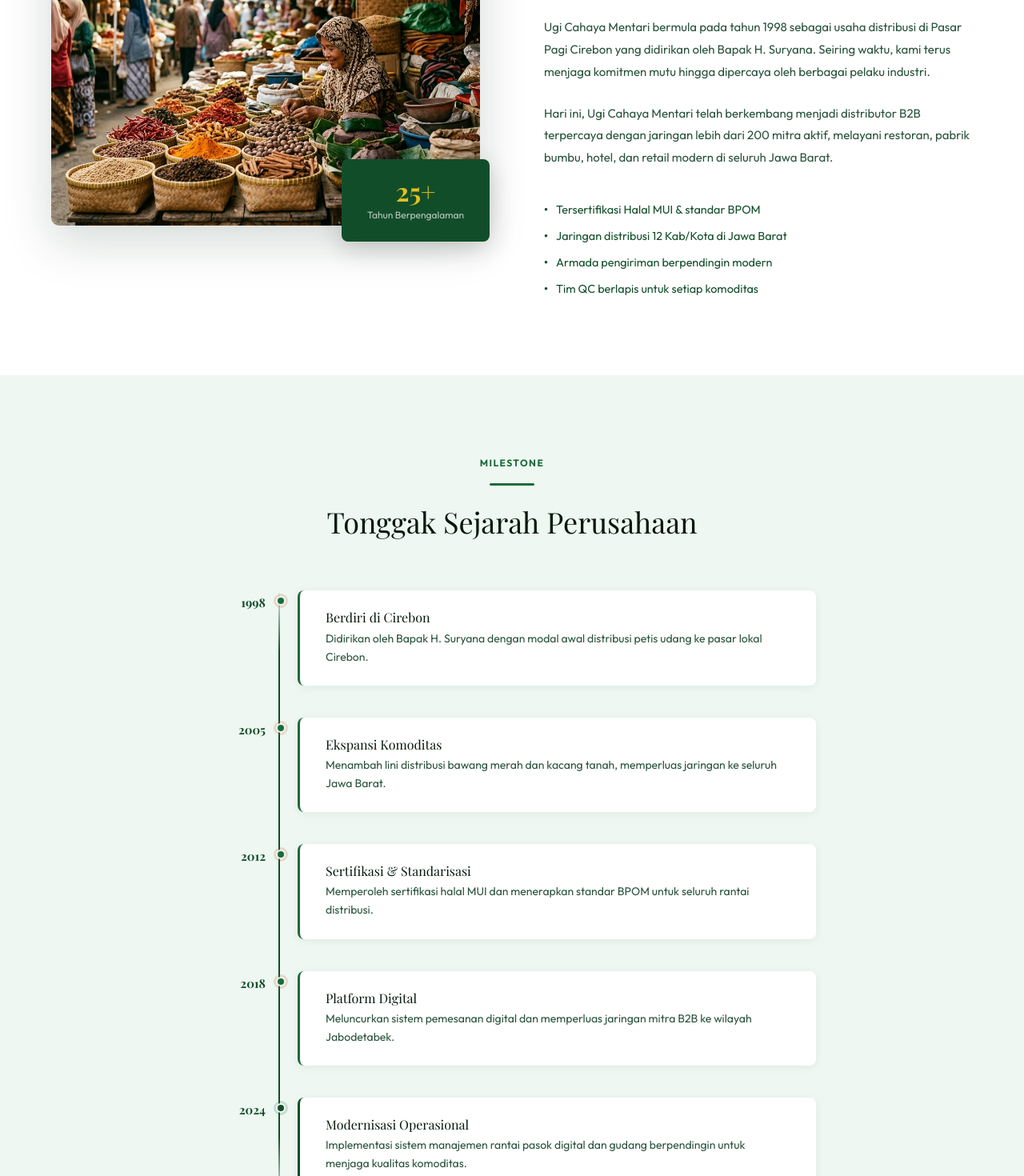
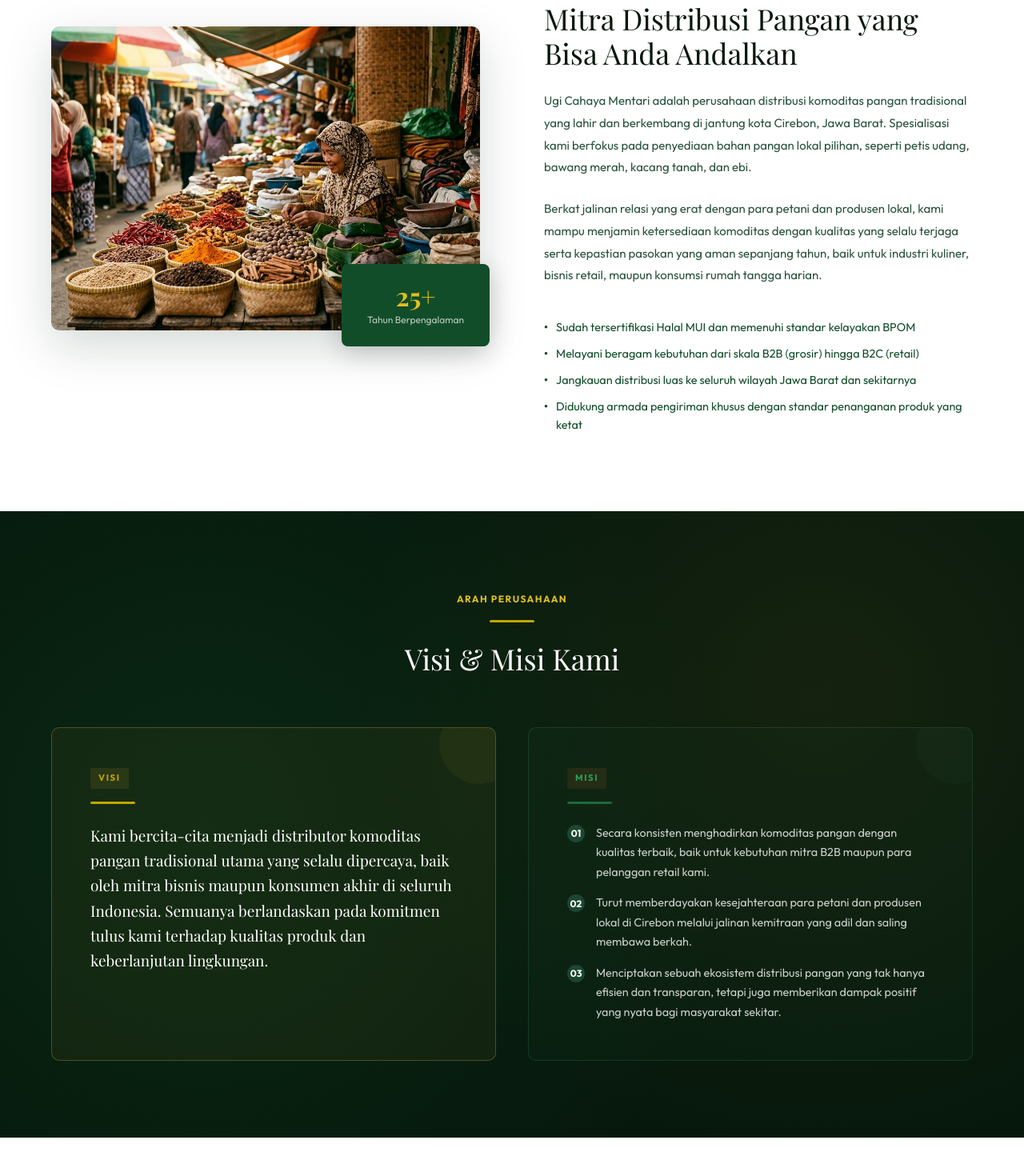
Before and after one commit to zahratuthohiroh/Company-Profile-V2, a Next.js app in the folder company-profile-v1/: page /tentang in a window 1280 px wide. Shown: the part 860-2330 px from the top of the page at 80% size. Built offline with nearby package versions, Linux system fonts and the light colour scheme.

Commit message:
fix: logic riwayat dan grafik, bug card produk, fix footer

```diff
--- a/company-profile-v1/src/app/kontak/page.tsx
+++ b/company-profile-v1/src/app/kontak/page.tsx
@@ -11,7 +11,7 @@ const contactCards = [
   {
     label: 'Alamat Kantor',
     lines: ['Jl. Bojong Kaler No. 51 RT 03 RW 12,', 'Cigadung, Cibeunying Kaler'],
-    cta: { label: 'Lihat di Google Maps', href: 'https://maps.google.com/?q=Jl+Bojong+Kaler+No+51+Cigadung+Cibeunying+Kaler', external: true },
+    cta: null,
   },
   {
     label: 'Telepon',
--- a/company-profile-v1/src/app/layanan/page.tsx
+++ b/company-profile-v1/src/app/layanan/page.tsx
@@ -28,7 +28,7 @@ const visualAssetsMap: Record<string, any> = {
     image: '/petis-udang.png',
     origin: 'Cirebon, Jawa Barat',
     grade: 'Grade A / Grade B',
-    features: ['Kadar protein tinggi', 'Bebas pengawet buatan', 'Tersertifikasi Halal MUI', 'Kemasan industri 1kg - 25kg'],
+    features: [],
     color: '#2D6A4F',
     overlayColor: 'rgba(18,55,32,0.72)',
     borderColor: 'rgba(45,106,79,0.22)',
@@ -38,7 +38,7 @@ const visualAssetsMap: Record<string, any> = {
     image: '/bawang-merah.png',
     origin: 'Brebes & Cirebon, Jawa Barat',
     grade: 'Super / Medium / Industri',
-    features: ['Sortir manual berlapis', 'Kadar air optimal', 'Tersedia stok konsisten', 'Pengiriman terjadwal'],
+    features: [],
     color: '#1A5C5C',
     overlayColor: 'rgba(14,55,55,0.72)',
     borderColor: 'rgba(26,92,92,0.22)',
@@ -48,7 +48,7 @@ const visualAssetsMap: Record<string, any> = {
     image: '/kacang-tanah.png',
     origin: 'Majalengka & Cirebon',
     grade: 'Kulit / Kupas / Sangrai',
-    features: ['Ukuran seragam & besar', 'Kadar aflatoksin terkontrol', 'Terseria varian kupas & kulit', 'MOQ fleksibel per kuintal'],
+    features: [],
     color: '#5A7A2E',
     overlayColor: 'rgba(40,55,14,0.72)',
     borderColor: 'rgba(90,122,46,0.22)',
@@ -58,7 +58,7 @@ const visualAssetsMap: Record<string, any> = {
     image: '/ebi.png',
     origin: 'Pesisir Cirebon & Indramayu',
     grade: 'Pilihan / Reguler',
-    features: ['Dikeringkan secara alami', 'Aroma kuat & harum', 'Ukuran seragam', 'Kemasan vakum tersedia'],
+    features: [],
     color: '#40916C',
     overlayColor: 'rgba(20,65,50,0.72)',
     borderColor: 'rgba(64,145,108,0.22)',
@@ -66,8 +66,8 @@ const visualAssetsMap: Record<string, any> = {
 };
 
 const services = [
-  { image: '/illus-distribusi.png', accentColor: '#2D6A4F', title: 'Distribusi B2B', desc: 'Layanan distribusi skala besar dengan jadwal pengiriman reguler ke seluruh wilayah Jawa Barat.' },
-  { image: '/illus-industri.png', accentColor: '#1A5C5C', title: 'Kemitraan Industri', desc: 'Program kemitraan khusus untuk pabrik bumbu, produsen makanan, hotel, dan jaringan restoran.' },
+  { image: '/illus-distribusi.png', accentColor: '#2D6A4F', title: 'Distribusi Skala Besar (B2B)', desc: 'Kami siap mendukung kelancaran operasional bisnis Anda melalui pasokan komoditas skala besar dengan kepastian jadwal pengiriman yang selalu dapat diandalkan.' },
+  { image: '/illus-industri.png', accentColor: '#1A5C5C', title: 'Kemitraan Industri & Horeka', desc: 'Program kerja sama strategis yang dirancang khusus untuk produsen makanan, hotel, dan jaringan restoran dengan jaminan kualitas dan penawaran harga grosir terbaik.' },
 ];
 
 export default async function LayananPage() {
@@ -80,7 +80,7 @@ export default async function LayananPage() {
       image: '/petis-udang.png',
       origin: 'Cirebon, Jawa Barat',
       grade: 'Standard B2B',
-      features: ['Mutu Standar Industri', 'Rantai Pasok Terjamin'],
+      features: [],
       color: '#2D6A4F',
       overlayColor: 'rgba(18,55,32,0.72)',
       borderColor: 'rgba(45,106,79,0.22)',
@@ -136,7 +136,7 @@ export default async function LayananPage() {
         <div className="container-site" style={{ position: 'relative', zIndex: 1 }}>
           <span className="section-label-light animate-fade-in-up">Informasi Produk</span>
           <h1 className="animate-fade-in-up-delay-1" style={{ fontSize: 'clamp(2rem, 4vw, 3rem)', color: 'white', marginBottom: 'var(--space-3)' }}>
-            Katalog Komoditas & Analisis Pasar
+            Katalog Komoditas Pilihan
           </h1>
         </div>
       </section>
@@ -176,13 +176,12 @@ export default async function LayananPage() {
                     <div style={{ position: 'absolute', inset: 0, background: `linear-gradient(to top, ${item.overlayColor} 0%, rgba(0,0,0,0.30) 100%)` }} />
                     <div style={{ position: 'absolute', inset: 0, padding: 'var(--space-4)', display: 'flex', flexDirection: 'column', justifyContent: 'flex-end' }}>
                       <h2 style={{ fontSize: '1.375rem', color: 'white', marginBottom: '4px' }}>{item.name}</h2>
-                      <span style={{ fontSize: '0.8rem', color: 'rgba(255,255,255,0.80)' }}>Asal: {item.origin} | Grade: {item.grade}</span>
                     </div>
                   </div>
 
                   {/* Body */}
                   <div style={{ padding: 'var(--space-4)' }}>
-                    <p style={{ fontSize: '0.9rem', color: 'var(--color-stone)', lineHeight: 1.75, marginBottom: 'var(--space-3)', minHeight: '70px' }}>{item.desc}</p>
+                    <p className="line-clamp-4" style={{ fontSize: '0.9rem', color: 'var(--color-stone)', lineHeight: 1.75, marginBottom: 'var(--space-3)', minHeight: '100px' }}>{item.desc}</p>
 
                     <ul style={{ listStyle: 'none', display: 'flex', flexDirection: 'column', gap: '8px', marginBottom: 'var(--space-4)' }}>
                       {item.features.map((f: string) => (
@@ -194,19 +193,21 @@ export default async function LayananPage() {
 
                     <Link
                       href={`/layanan/${item.dbId}`}
+                      className="hover:-translate-y-1 hover:shadow-md transition-all duration-200"
                       style={{
-                        display: 'inline-flex',
+                        display: 'flex',
                         alignItems: 'center',
                         justifyContent: 'center',
-                        fontSize: '0.875rem',
+                        width: '100%',
+                        fontSize: '1rem',
                         fontWeight: 600,
                         color: 'white',
                         backgroundColor: item.color,
                         textDecoration: 'none',
-                        padding: '10px 18px',
-                        borderRadius: '6px',
-                        boxShadow: '0 2px 4px rgba(0,0,0,0.1)',
-                        marginTop: 'var(--space-2)'
+                        padding: '12px 24px',
+                        borderRadius: '8px',
+                        boxShadow: '0 4px 6px rgba(0,0,0,0.1)',
+                        marginTop: 'var(--space-4)',
                       }}
                     >
                       Lihat Detail Produk
--- a/company-profile-v1/src/app/tentang/page.tsx
+++ b/company-profile-v1/src/app/tentang/page.tsx
@@ -7,19 +7,12 @@ export const metadata: Metadata = {
   description: 'Sejarah, visi, dan misi Ugi Cahaya Mentari sebagai distributor B2B komoditas pangan tradisional Cirebon sejak 1998.',
 };
 
-const milestones = [
-  { year: '1998', title: 'Berdiri di Cirebon', desc: 'Didirikan oleh Bapak H. Suryana dengan modal awal distribusi petis udang ke pasar lokal Cirebon.' },
-  { year: '2005', title: 'Ekspansi Komoditas', desc: 'Menambah lini distribusi bawang merah dan kacang tanah, memperluas jaringan ke seluruh Jawa Barat.' },
-  { year: '2012', title: 'Sertifikasi & Standarisasi', desc: 'Memperoleh sertifikasi halal MUI dan menerapkan standar BPOM untuk seluruh rantai distribusi.' },
-  { year: '2018', title: 'Platform Digital', desc: 'Meluncurkan sistem pemesanan digital dan memperluas jaringan mitra B2B ke wilayah Jabodetabek.' },
-  { year: '2024', title: 'Modernisasi Operasional', desc: 'Implementasi sistem manajemen rantai pasok digital dan gudang berpendingin untuk menjaga kualitas komoditas.' },
-];
 
 const values = [
-  { image: '/illus-integritas.png', accentColor: '#2D6A4F', title: 'Integritas',      desc: 'Kejujuran dalam setiap transaksi dan transparansi penuh dalam rantai distribusi.' },
-  { image: '/illus-kualitas.png',   accentColor: '#C89A2E', title: 'Kualitas',        desc: 'Standar seleksi ketat untuk setiap komoditas yang kami distribusikan.' },
-  { image: '/illus-kemitraan.png',  accentColor: '#1A5C5C', title: 'Kemitraan',       desc: 'Membangun hubungan jangka panjang yang saling menguntungkan dengan semua pemangku kepentingan.' },
-  { image: '/illus-keberlanjutan.png', accentColor: '#5A7A2E', title: 'Keberlanjutan', desc: 'Mendukung petani lokal dan praktik pertanian yang berkelanjutan.' },
+  { image: '/illus-integritas.png', accentColor: '#2D6A4F', title: 'Integritas',      desc: 'Kami menjunjung tinggi kejujuran di setiap transaksi dan menjaga transparansi penuh di seluruh rantai distribusi kami.' },
+  { image: '/illus-kualitas.png',   accentColor: '#C89A2E', title: 'Kualitas',        desc: 'Setiap komoditas yang sampai ke tangan Anda telah melewati proses seleksi yang sangat ketat sesuai standar kami.' },
+  { image: '/illus-kemitraan.png',  accentColor: '#1A5C5C', title: 'Kemitraan',       desc: 'Kami tidak sekadar berbisnis, tetapi membangun hubungan jangka panjang yang saling menguntungkan dengan semua pihak.' },
+  { image: '/illus-keberlanjutan.png', accentColor: '#5A7A2E', title: 'Keberlanjutan', desc: 'Kami berupaya mendukung kesejahteraan petani lokal serta mendorong praktik pertanian yang ramah lingkungan demi masa depan.' },
 ];
 
 const stats = [
@@ -68,7 +61,7 @@ export default function TentangPage() {
             Tentang Ugi Cahaya Mentari
           </h1>
           <p className="animate-fade-in-up-delay-2" style={{ color: 'rgba(255,255,255,0.65)', fontSize: '1.0625rem', maxWidth: '560px', lineHeight: 1.8 }}>
-            Berpengalaman lebih dari 20 tahun memasok komoditas pangan Cirebon untuk memenuhi skala dan standar industri modern.
+            Kami hadir sebagai distributor komoditas pangan tradisional yang bisa Anda percaya. Mulai dari kebutuhan industri berskala besar hingga dapur rumah tangga di seluruh Nusantara, kami siap menjadi jembatan penghubung antara hasil bumi produsen lokal dengan pasar yang lebih luas.
           </p>
 
           {/* Hero Stats Strip */}
@@ -144,24 +137,24 @@ export default function TentangPage() {
 
             {/* Text Side */}
             <div style={{ paddingTop: 'var(--space-4)' }}>
-              <span className="section-label">Sejarah Kami</span>
+              <span className="section-label">Siapa Kami</span>
               <div className="divider-terracotta" />
               <h2 style={{ fontSize: 'clamp(1.5rem, 3vw, 2.25rem)', marginBottom: 'var(--space-3)' }}>
-                Berawal dari Pasar Tradisional Cirebon
+                Mitra Distribusi Pangan yang Bisa Anda Andalkan
               </h2>
               <p style={{ color: 'var(--color-stone)', lineHeight: 1.85, marginBottom: 'var(--space-3)', fontSize: '0.9375rem' }}>
-                Ugi Cahaya Mentari bermula pada tahun 1998 sebagai usaha distribusi di Pasar Pagi Cirebon yang didirikan oleh Bapak H. Suryana. Seiring waktu, kami terus menjaga komitmen mutu hingga dipercaya oleh berbagai pelaku industri.
+                Ugi Cahaya Mentari adalah perusahaan distribusi komoditas pangan tradisional yang lahir dan berkembang di jantung kota Cirebon, Jawa Barat. Spesialisasi kami berfokus pada penyediaan bahan pangan lokal pilihan, seperti petis udang, bawang merah, kacang tanah, dan ebi.
               </p>
               <p style={{ color: 'var(--color-stone)', lineHeight: 1.85, fontSize: '0.9375rem', marginBottom: 'var(--space-5)' }}>
-                Hari ini, Ugi Cahaya Mentari telah berkembang menjadi distributor B2B terpercaya dengan jaringan lebih dari 200 mitra aktif, melayani restoran, pabrik bumbu, hotel, dan retail modern di seluruh Jawa Barat.
+                Berkat jalinan relasi yang erat dengan para petani dan produsen lokal, kami mampu menjamin ketersediaan komoditas dengan kualitas yang selalu terjaga serta kepastian pasokan yang aman sepanjang tahun, baik untuk industri kuliner, bisnis retail, maupun konsumsi rumah tangga harian.
               </p>
               {/* Highlights list */}
               <ul style={{ listStyle: 'none', display: 'flex', flexDirection: 'column', gap: '10px' }}>
                 {[
-                  'Tersertifikasi Halal MUI & standar BPOM',
-                  'Jaringan distribusi 12 Kab/Kota di Jawa Barat',
-                  'Armada pengiriman berpendingin modern',
-                  'Tim QC berlapis untuk setiap komoditas',
+                  'Sudah tersertifikasi Halal MUI dan memenuhi standar kelayakan BPOM',
+                  'Melayani beragam kebutuhan dari skala B2B (grosir) hingga B2C (retail)',
+                  'Jangkauan distribusi luas ke seluruh wilayah Jawa Barat dan sekitarnya',
+                  'Didukung armada pengiriman khusus dengan standar penanganan produk yang ketat',
                 ].map((item, i) => (
                   <li key={i} style={{ display: 'flex', gap: '10px', alignItems: 'flex-start', fontSize: '0.9rem', color: 'var(--color-espresso-mid)' }}>
                     <span style={{ color: 'var(--color-forest)', fontWeight: 700, flexShrink: 0 }}>•</span>
@@ -169,71 +162,6 @@ export default function TentangPage() {
                   </li>
                 ))}
               </ul>
-            </div>
-          </div>
-        </div>
-      </section>
-
-      {/* ======== TIMELINE ======== */}
-      <section className="section-pad" style={{ backgroundColor: 'var(--color-cream-dark)' }}>
-        <div className="container-site">
-          <div style={{ textAlign: 'center', marginBottom: 'var(--space-8)' }}>
-            <span className="section-label">Milestone</span>
-            <div className="divider-terracotta" style={{ margin: '0 auto var(--space-3)' }} />
-            <h2 style={{ fontSize: 'clamp(1.5rem, 3vw, 2.25rem)' }}>Tonggak Sejarah Perusahaan</h2>
-          </div>
-
-          <div style={{ position: 'relative', maxWidth: '760px', margin: '0 auto' }}>
-            {/* Timeline vertical line */}
-            <div style={{
-              position: 'absolute',
-              left: '88px',
-              top: 0,
-              bottom: 0,
-              width: '2px',
-              background: 'linear-gradient(to bottom, transparent, var(--color-forest) 10%, var(--color-forest) 90%, transparent)',
-            }} aria-hidden="true" />
-
-            <div style={{ display: 'flex', flexDirection: 'column', gap: 'var(--space-4)' }}>
-              {milestones.map((m, i) => (
-                <div key={i} style={{ display: 'flex', gap: 'var(--space-5)', alignItems: 'flex-start' }}>
-                  {/* Year column */}
-                  <div style={{ minWidth: '72px', textAlign: 'right', position: 'relative', paddingTop: '3px' }}>
-                    <span style={{
-                      fontFamily: 'var(--font-serif)',
-                      fontSize: '0.9375rem',
-                      fontWeight: 700,
-                      color: 'var(--color-forest)',
-                    }}>{m.year}</span>
-                    {/* Dot */}
-                    <div style={{
-                      position: 'absolute',
-                      right: '-25px',
-                      top: '7px',
-                      width: '12px',
-                      height: '12px',
-                      borderRadius: '50%',
-                      backgroundColor: i === milestones.length - 1 ? 'var(--color-forest)' : 'var(--color-terracotta)',
-                      border: '2.5px solid var(--color-cream-dark)',
-                      boxShadow: '0 0 0 3px ' + (i === milestones.length - 1 ? 'rgba(45,106,79,0.2)' : 'rgba(192,98,42,0.2)'),
-                    }} />
-                  </div>
-
-                  {/* Content card */}
-                  <div style={{
-                    flex: 1,
-                    backgroundColor: 'white',
-                    borderRadius: '8px',
-                    padding: 'var(--space-3) var(--space-4)',
-                    boxShadow: '0 2px 12px rgba(0,0,0,0.06)',
-                    borderLeft: `3px solid ${i === milestones.length - 1 ? 'var(--color-forest)' : 'var(--color-terracotta)'}`,
-                    marginBottom: 'var(--space-1)',
-                  }}>
-                    <h3 style={{ fontSize: '1rem', marginBottom: '5px', color: 'var(--color-espresso)' }}>{m.title}</h3>
-                    <p style={{ fontSize: '0.875rem', color: 'var(--color-stone)', lineHeight: 1.65, margin: 0 }}>{m.desc}</p>
-                  </div>
-                </div>
-              ))}
             </div>
           </div>
         </div>
@@ -280,7 +208,7 @@ export default function TentangPage() {
               }}>Visi</span>
               <div className="divider-gold" />
               <h2 style={{ fontSize: '1.1875rem', color: 'white', lineHeight: 1.65, marginBottom: 'var(--space-3)' }}>
-                Menjadi distributor komoditas pangan tradisional B2B terdepan di Jawa Barat yang dipercaya, berkelanjutan, dan memberdayakan petani lokal.
+                Kami bercita-cita menjadi distributor komoditas pangan tradisional utama yang selalu dipercaya, baik oleh mitra bisnis maupun konsumen akhir di seluruh Indonesia. Semuanya berlandaskan pada komitmen tulus kami terhadap kualitas produk dan keberlanjutan lingkungan.
               </h2>
             </div>
 
@@ -311,10 +239,9 @@ export default function TentangPage() {
               <div className="divider-terracotta" />
               <ul style={{ listStyle: 'none', display: 'flex', flexDirection: 'column', gap: '14px' }}>
                 {[
-                  'Menjamin ketersediaan komoditas pangan berkualitas tinggi secara konsisten untuk mitra B2B.',
-                  'Memberdayakan petani dan produsen lokal Cirebon melalui kemitraan yang adil dan transparan.',
-                  'Mengimplementasikan sistem distribusi modern yang efisien dan ramah lingkungan.',
-                  'Membangun ekosistem bisnis pangan yang menguntungkan semua pemangku kepentingan.',
+                  'Secara konsisten menghadirkan komoditas pangan dengan kualitas terbaik, baik untuk kebutuhan mitra B2B maupun para pelanggan retail kami.',
+                  'Turut memberdayakan kesejahteraan para petani dan produsen lokal di Cirebon melalui jalinan kemitraan yang adil dan saling membawa berkah.',
+                  'Menciptakan sebuah ekosistem distribusi pangan yang tak hanya efisien dan transparan, tetapi juga memberikan dampak positif yang nyata bagi masyarakat sekitar.',
                 ].map((m, i) => (
                   <li key={i} style={{ display: 'flex', gap: '14px', alignItems: 'flex-start' }}>
                     <span style={{
@@ -387,10 +314,10 @@ export default function TentangPage() {
               <span className="section-label">Bergabung Bersama Kami</span>
               <div className="divider-terracotta" />
               <h2 style={{ fontSize: 'clamp(1.5rem, 3vw, 2.125rem)', marginBottom: 'var(--space-3)' }}>
-                Jadilah Bagian dari Jaringan Distribusi Kami
+                Tertarik Menjalin Kemitraan dengan Kami?
               </h2>
               <p style={{ color: 'var(--color-stone)', lineHeight: 1.85, marginBottom: 'var(--space-5)', fontSize: '0.9375rem' }}>
-                Kami membuka peluang kemitraan untuk pemasok komoditas, distributor sub-regional, dan mitra logistik yang ingin berkembang bersama Ugi Cahaya Mentari.
+                Tim kami selalu terbuka dan dengan senang hati siap berdiskusi lebih lanjut mengenai kebutuhan komoditas Anda. Kami hadir untuk mengeksplorasi berbagai skema kemitraan yang pas, serta memberikan penawaran harga grosir terbaik demi mendukung pertumbuhan bisnis Anda bersama Ugi Cahaya Mentari.
               </p>
               <div style={{ display: 'flex', gap: 'var(--space-2)', flexWrap: 'wrap' }}>
                 <Link href="/kontak" className="btn-primary">
--- a/company-profile-v1/src/components/Footer.tsx
+++ b/company-profile-v1/src/components/Footer.tsx
@@ -11,7 +11,6 @@ const footerLinks = [
   { href: '/kontak',  label: 'Kontak' },
 ];
 
-const commodities = ['Petis Udang', 'Bawang Merah', 'Kacang Tanah', 'Ebi (Udang Kering)'];
 
 export default function Footer() {
   const pathname = usePathname();
@@ -95,19 +94,6 @@ export default function Footer() {
             </ul>
           </div>
 
-          {/* Commodities Column */}
-          <div>
-            <h4 style={{ color: 'white', fontSize: '0.875rem', fontWeight: 700, letterSpacing: '0.08em', textTransform: 'uppercase', marginBottom: 'var(--space-3)' }}>
-              Komoditas Kami
-            </h4>
-            <ul style={{ listStyle: 'none', display: 'flex', flexDirection: 'column', gap: '10px' }}>
-              {commodities.map(c => (
-                <li key={c} style={{ fontSize: '0.9rem', color: 'rgba(255,255,255,0.65)' }}>
-                  • {c}
-                </li>
-              ))}
-            </ul>
-          </div>
 
           {/* Contact Column */}
           <div>
--- a/company-profile-v1/src/components/Navbar.tsx
+++ b/company-profile-v1/src/components/Navbar.tsx
@@ -118,9 +118,6 @@ export default function Navbar() {
             );
           })}
 
-          <Link href="/kontak" className="btn-primary" style={{ padding: '10px 24px', fontSize: '0.875rem' }}>
-            Hubungi Kami
-          </Link>
         </nav>
 
         {/* Hamburger (Mobile) */}
@@ -174,9 +171,6 @@ export default function Navbar() {
               </Link>
             );
           })}
-          <Link href="/kontak" className="btn-primary" style={{ marginTop: 'var(--space-3)', textAlign: 'center', justifyContent: 'center' }}>
-            Hubungi Kami
-          </Link>
         </nav>
       </div>
 
```
Also changed, not shown: company-profile-v1/src/app/admin/page.tsx (+23 -6 lines), 2 other files (tests, documents, lock files or other folders).
